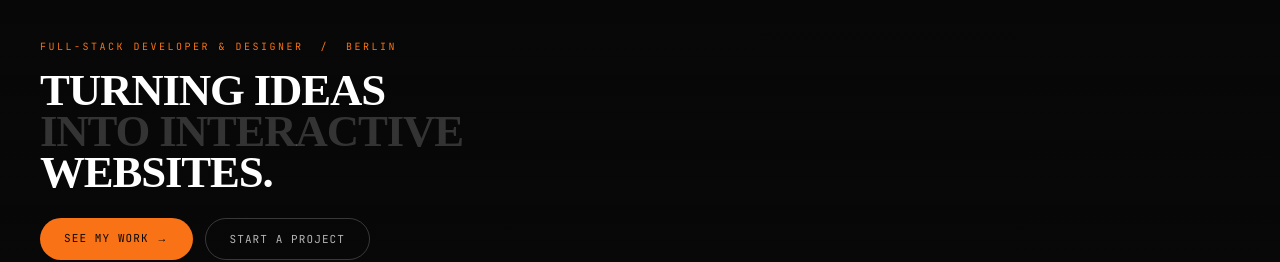
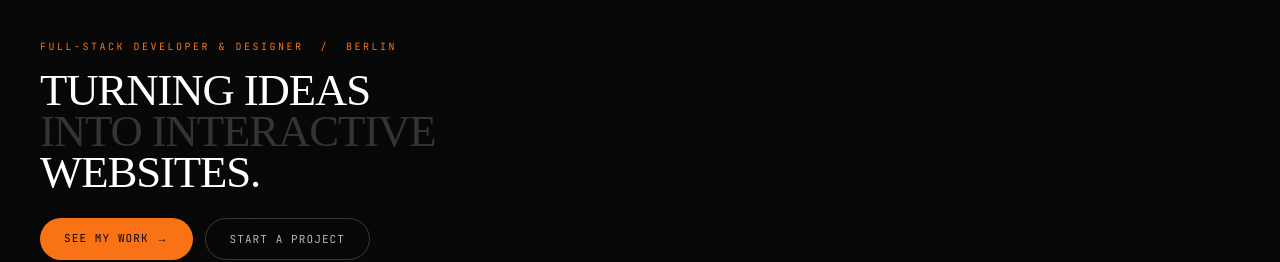
Before and after one commit to junaidreal4-hub/junaidbuilds, a Next.js app: page / in a window 1280 px wide. Shown: the part 444-706 px from the top of the page. Built offline with nearby package versions, Linux system fonts and the light colour scheme.

Commit message:
style: reduce hero headline font weight to medium

```diff
--- a/src/components/Hero.tsx
+++ b/src/components/Hero.tsx
@@ -57,9 +57,10 @@ export default function Hero() {
         {/* Headline line 1 */}
         <div className="overflow-hidden">
           <h1
-            className="font-sans font-bold uppercase tracking-tight leading-[0.92] opacity-0 animate-fade-up"
+            className="font-sans uppercase tracking-tight leading-[0.92] opacity-0 animate-fade-up"
             style={{
               fontSize: 'clamp(1.6rem, 3.5vw, 3.8rem)',
+              fontWeight: 300,
               color: '#ffffff',
               animationDelay: '80ms',
               animationFillMode: 'forwards',
@@ -72,9 +73,10 @@ export default function Hero() {
         {/* Headline line 2 */}
         <div className="overflow-hidden">
           <h1
-            className="font-sans font-bold uppercase tracking-tight leading-[0.92] opacity-0 animate-fade-up"
+            className="font-sans uppercase tracking-tight leading-[0.92] opacity-0 animate-fade-up"
             style={{
               fontSize: 'clamp(1.6rem, 3.5vw, 3.8rem)',
+              fontWeight: 300,
               color: 'rgba(255,255,255,0.18)',
               animationDelay: '140ms',
               animationFillMode: 'forwards',
@@ -87,9 +89,10 @@ export default function Hero() {
         {/* Headline line 3 */}
         <div className="overflow-hidden">
           <h1
-            className="font-sans font-bold uppercase tracking-tight leading-[0.92] opacity-0 animate-fade-up"
+            className="font-sans uppercase tracking-tight leading-[0.92] opacity-0 animate-fade-up"
             style={{
               fontSize: 'clamp(1.6rem, 3.5vw, 3.8rem)',
+              fontWeight: 300,
               color: '#ffffff',
               animationDelay: '200ms',
               animationFillMode: 'forwards',
```
